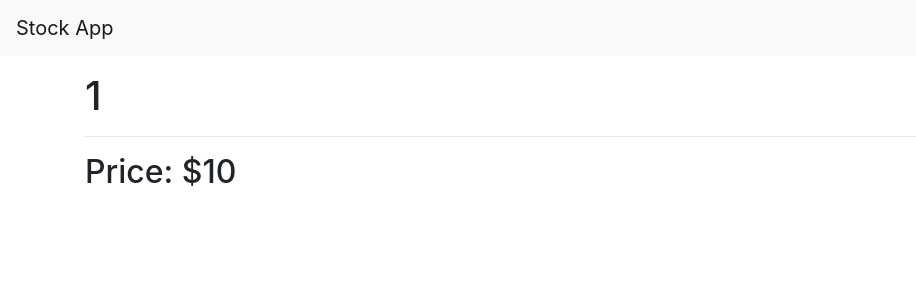
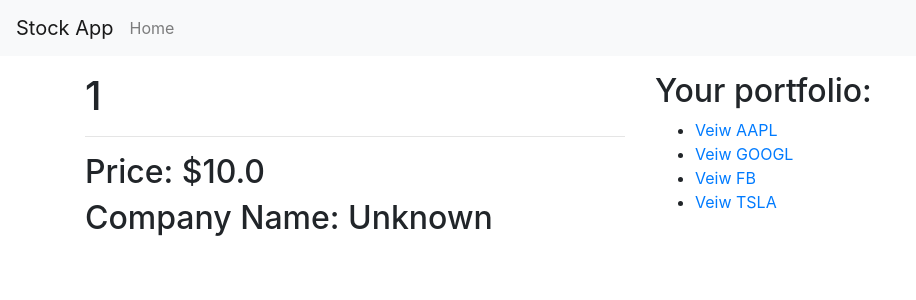
Before and after one commit to DentonPaul/stock-app, a Flask app: page /stock/1 in a window 1280 px wide. Shown: the top 300 px of the page, without its empty margins (0-916 px from the left). Run offline with Flask 2, Linux system fonts and the light colour scheme; a database or web service that is not in the repository returns one stand-in record (values such as "Sample title"); data that the repository does not hold is empty; some libraries are stand-ins or nearby versions.

Commit message:
updated templates/jinja

```diff
--- a/templates/base_layout.html
+++ b/templates/base_layout.html
@@ -9,6 +9,11 @@
 <body>
     <nav class="navbar navbar-light bg-light justify-content between">
         <a href="{{ url_for('home_page') }}" class="navbar-brand">Stock App</a>
+        <ul class="navbar-nav mr-auto">
+            <li class="nav-item {% if request.url_rule.endpoint == 'home_page' %} active {% endif %}">
+                <a class="nav-link" href="{{ url_for('home_page') }}"> Home </a>
+            </li>
+        </ul>
     </nav>
     <div class="container mt-3">
         {% block content %}{% endblock %}
--- a/templates/index.html
+++ b/templates/index.html
@@ -9,11 +9,7 @@
             <div>This is a quick way to view the price of stocks</div>
         </div>
         <div class="col">
-            <ul>
-                <li> <a href="{{ url_for('stock', ticker='AAPL') }}">Veiw AAPL</a></li>
-                <li> <a href="{{ url_for('stock', ticker='GOOGL') }}">Veiw GOOGL</a></li>
-                <li> <a href="{{ url_for('stock', ticker='FB') }}">Veiw FB</a></li>
-            </ul>
+            {% include 'portfolio.html' %}
         </div>
     </div>
 </div>
--- /dev/null
+++ b/templates/macros.html
@@ -0,0 +1,3 @@
+{% macro stock_quote_link(stock_ticker) %}
+    <a href="{{ url_for('stock', ticker=stock_ticker) }}">Veiw {{ stock_ticker }}</a>
+{% endmacro %}
--- /dev/null
+++ b/templates/portfolio.html
@@ -0,0 +1,7 @@
+{% from "macros.html" import stock_quote_link %}
+<h2>Your portfolio: </h2>
+<ul>
+    {% for ticker in ['AAPL', 'GOOGL', 'FB', 'TSLA'] %}
+        <li> {{ stock_quote_link(ticker) }} </li>
+    {% endfor %}
+</ul>
--- a/templates/stock_quote.html
+++ b/templates/stock_quote.html
@@ -4,9 +4,13 @@
 {% block content %}
 <div class="row">
     <div class="col-sm">
-        <h1 class="mb-3">{{ticker}}</h1>
+        <h1 class="mb-3">{{ticker | upper}}</h1>
         <hr/>
-        <h2>Price: ${{ stock_price }}</h2>
+        <h2>Price: ${{ stock_price | round(2, 'floor') }}</h2>
+        <h2>Company Name: {{ company_name | default('Unknown') }}</h2>
+    </div>
+    <div class="col">
+        {% include 'portfolio.html' %}
     </div>
 </div>
 {% endblock %}
```
